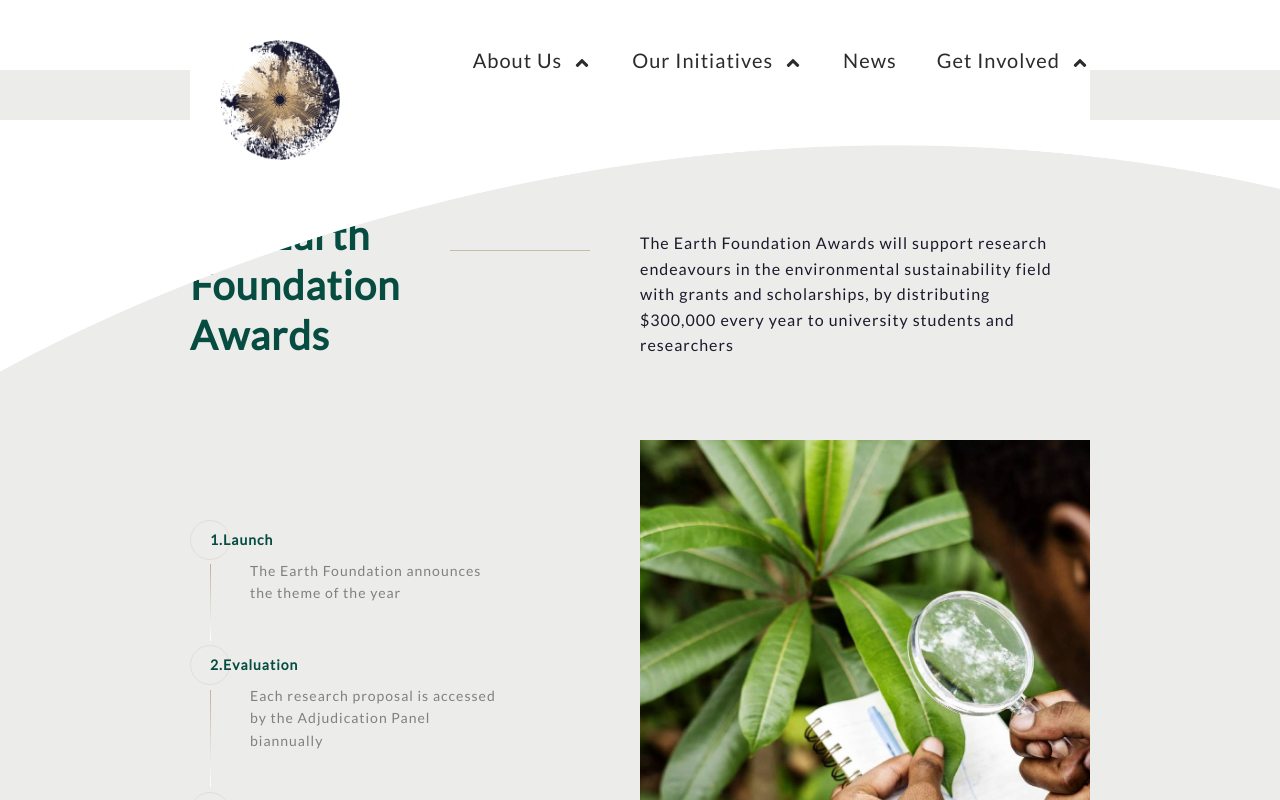
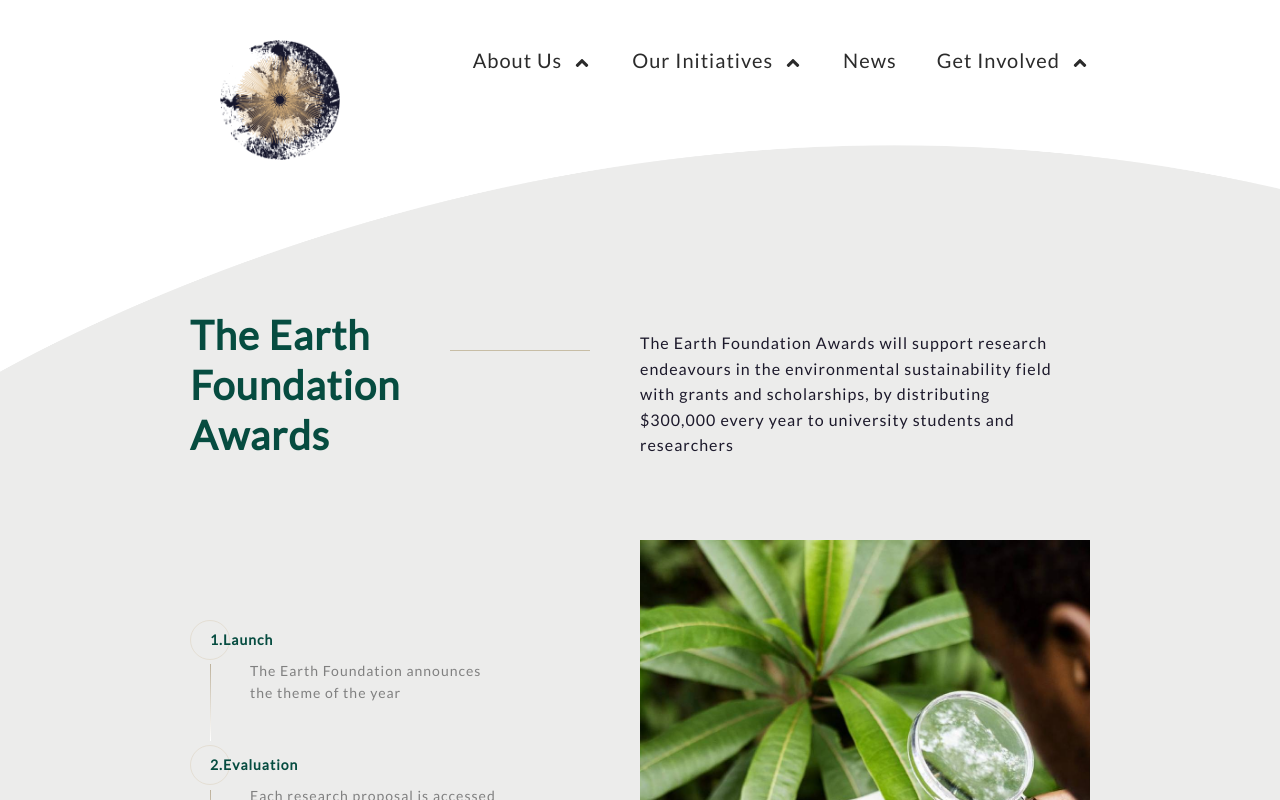
Before and after one commit to GaddMaster/earth-foundation, a Next.js app: page /awards in a window 1280 px wide. Shown: the top 800 px of the page. Built offline with nearby package versions, Linux system fonts and the light colour scheme.

Commit message:
stashing

```diff
--- a/styles/awards.module.scss
+++ b/styles/awards.module.scss
@@ -10,7 +10,10 @@
     align-items: center;
     overflow-x: hidden;
     padding-top: 140px;
-    @media (min-width: $breakpoint) { margin-top: -50px; }
+    @media (min-width: $breakpoint) {
+        margin-top: -50px;
+        padding-top: 240px;
+    }
     .top {
         display: flex;
         flex-direction: column;
--- a/styles/header.module.scss
+++ b/styles/header.module.scss
@@ -4,6 +4,7 @@
 .header {
     min-width: 100%;
     z-index: 1;
+    background: white;
     .wrapper {
         max-width: 900px;
         width: 100%;
```
